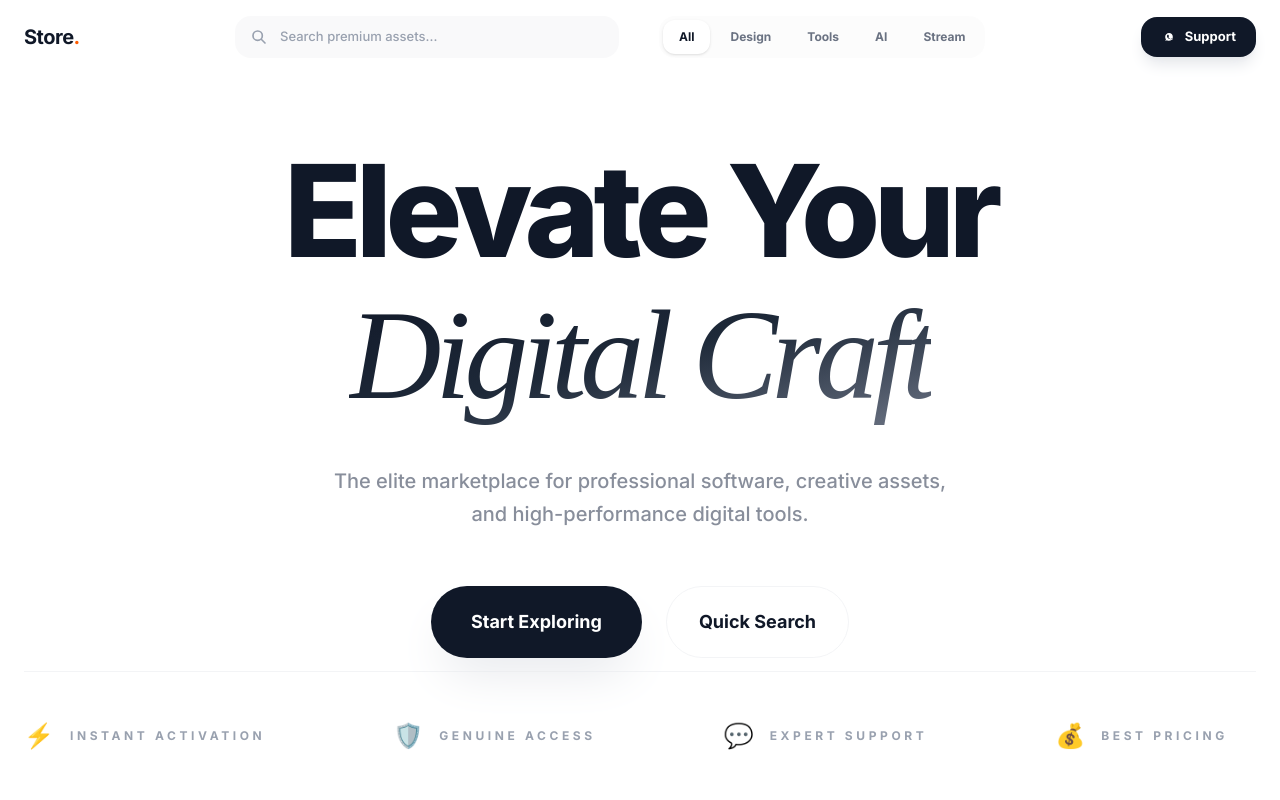
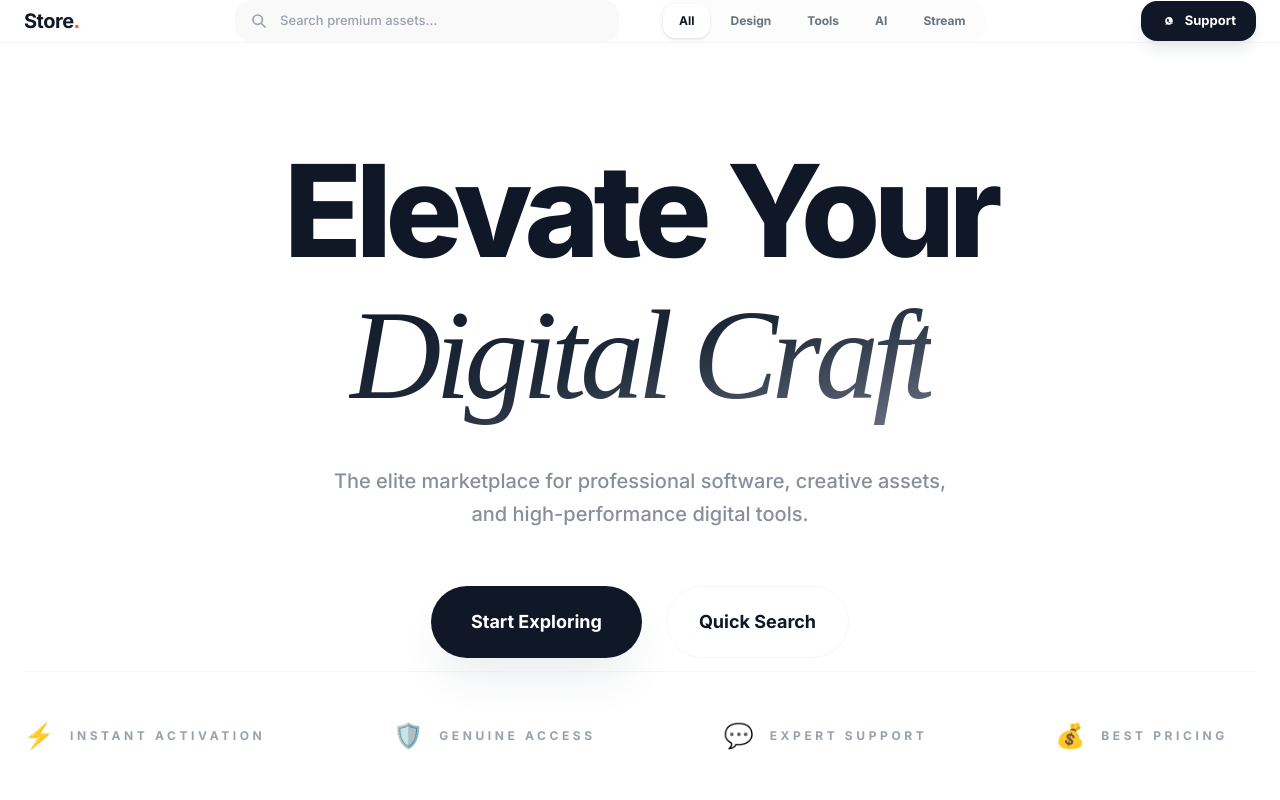
Before and after one commit to jithin-jz/Vstore, a React (Vite) app: page / in a window 1280 px wide. Shown: the top 800 px of the page. Built offline with nearby package versions, Linux system fonts and the light colour scheme; no server answers; a web font is replaced by a local one.

Commit message:
style: transition to instagram-inspired solid UI
- Removed glassmorphism (backdrop-blur) from the Navbar and Bottom Navigation.
- Switched to solid white backgrounds with high-contrast, thin borders.
- Adopted a cleaner, high-density aesthetic reminiscent of modern social apps.

```diff
--- a/src/components/BottomNav.jsx
+++ b/src/components/BottomNav.jsx
@@ -31,7 +31,7 @@ export default function BottomNav({ setSearchQuery }) {
   };
 
   return (
-    <div className="fixed bottom-0 left-0 z-50 w-full border-t border-gray-100 bg-white/80 px-6 py-3 backdrop-blur-lg sm:hidden">
+    <div className="fixed bottom-0 left-0 z-50 w-full border-t border-gray-200 bg-white px-6 py-3 sm:hidden">
       <div className="flex items-center justify-between">
         <button onClick={scrollToTop} className="flex flex-col items-center gap-1 text-gray-900 transition-all active:scale-90">
           <svg className="w-5 h-5" fill="none" stroke="currentColor" viewBox="0 0 24 24">
--- a/src/components/Navbar.jsx
+++ b/src/components/Navbar.jsx
@@ -22,10 +22,10 @@ export default function Navbar({ activeCategory, setActiveCategory, searchQuery,
 
   return (
     <nav
-      className={`fixed top-0 z-50 w-full transition-all duration-500 ${
+      className={`fixed top-0 z-50 w-full transition-all duration-300 ${
         isScrolled
-          ? "bg-white py-3 border-b border-gray-100 shadow-sm"
-          : "bg-white/80 py-4 backdrop-blur-md border-b border-transparent"
+          ? "bg-white border-b border-gray-200 shadow-none"
+          : "bg-white border-b border-gray-100"
       }`}
     >
       <div className="mx-auto flex max-w-7xl items-center justify-between px-6">
```
